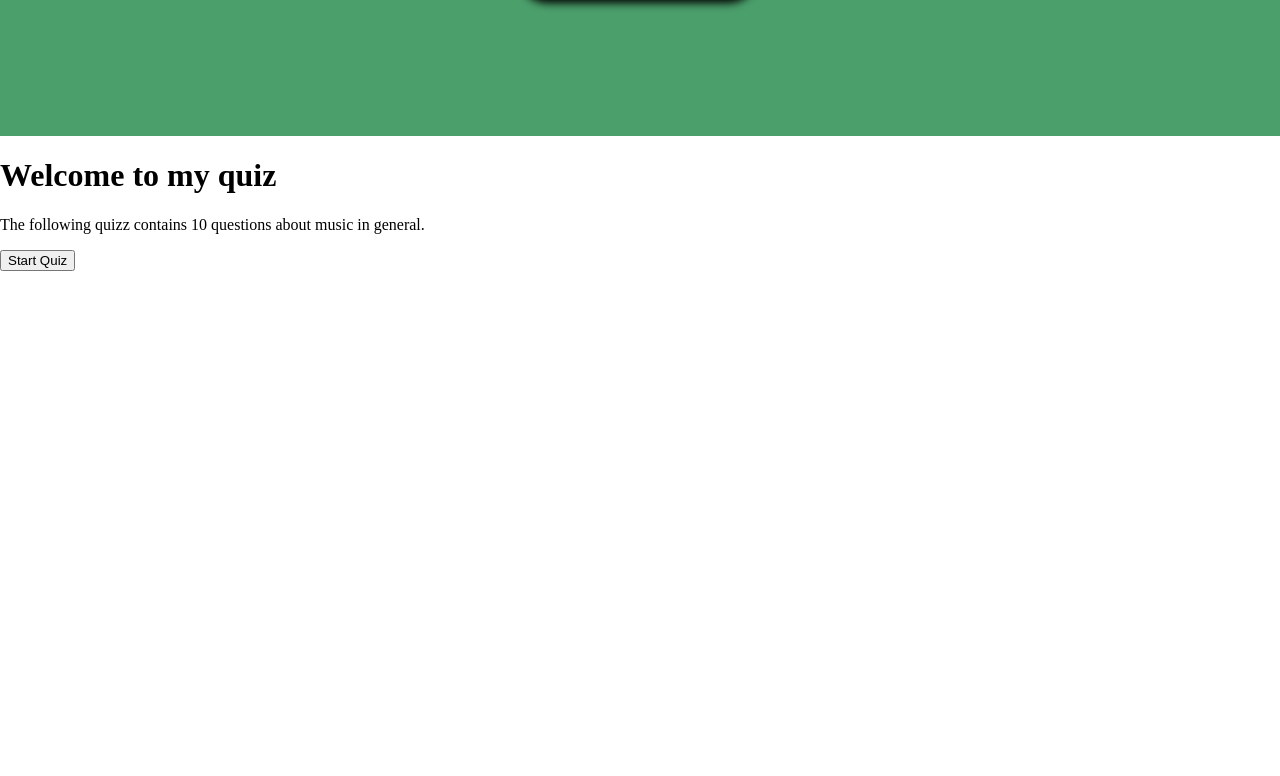
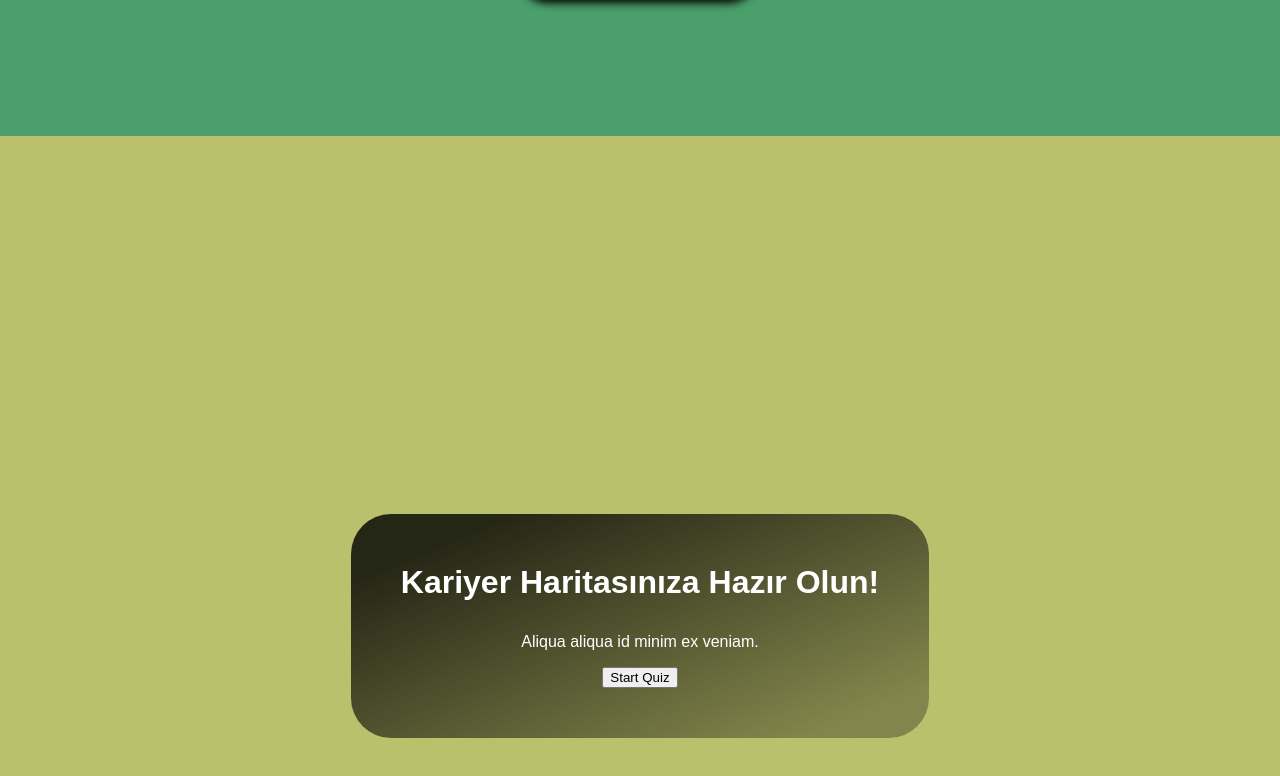
Before and after one commit to serhhan/kariyer-haritam, a React (Create React App) app: page / in a window 1280 px wide. Shown: the part 694-1470 px from the top of the page. Before the commit the page ends 965 px from the top, so only its background shows below. Built offline with nearby package versions, Linux system fonts and the light colour scheme.

Commit message:
quiz page styling structure

```diff
--- a/src/App.js
+++ b/src/App.js
@@ -1,8 +1,8 @@
 import react,{ useState } from 'react';
 import data from './Questions';
 import './App.scss';
-import QuestionContainer from "./Components/QuestionContainer";
-import Home from "./Components/Home";
+import QuestionContainer from "./Components/QuestionContainer/QuestionContainer";
+import QuestionIndex from "./Components/QuestionIndex/QuestionIndex";
 import Results from "./Components/Results";
 import Navbar from "./Components/Navbar/Navbar";
 import Homepage from "./Components/Homepage/Homepage";
@@ -98,7 +98,8 @@ function App() {
   <div>
      <Navbar />
      <Homepage />
-      {startGame ? "" : <Home handleStartGame={handleStartGame} />}
+     <div className ="QuestionArea">
+        {startGame ? "" : <QuestionIndex handleStartGame={handleStartGame} />}
         {startGame && index < questions.length ? (
           <QuestionContainer
             {...questions[index]}
@@ -116,6 +117,8 @@ function App() {
                                   ticaretPoint = {ticaretPoint} ziraatPoint = {ziraatPoint} mekanikPoint ={mekanikPoint}
                                   isAyrintiPoint = {isAyrintiPoint} edebiyatPoint = {edebiyatPoint}  sanatPoint = {sanatPoint}
                                   muzikPoint = {muzikPoint} sosyalYardimPoint = {sosyalYardimPoint} /> : ""}
+
+      </div>
   </div>
   );
 
--- a/src/App.scss
+++ b/src/App.scss
@@ -1,5 +1,17 @@
 $index-bg: #4B9F6B;
+$bg-color: #BBC06D;
 
 body {
   margin: 0;
 }
+
+.QuestionArea{
+  background: $bg-color;
+  font-family: 'Montserrat', sans-serif;
+  display: flex;
+  flex-direction: column;
+  justify-content: center;
+  align-items: center;
+  padding-top: 150px;
+  height: 85vh;
+}
--- a/src/Components/Home.js
+++ /dev/null
@@ -1,14 +0,0 @@
-import React from "react";
-
-
-const Home = ({ handleStartGame }) => (
-  <div>
-    <h1>Welcome to my quiz</h1>
-    <p>The following quizz contains 10 questions about music in general.</p>
-    <button onClick={handleStartGame}>
-      Start Quiz
-    </button>
-  </div>
-);
-
-export default Home;
--- a/src/Components/Homepage/Homepage.scss
+++ b/src/Components/Homepage/Homepage.scss
@@ -40,7 +40,7 @@ $arrow-color: #fff;
         box-shadow: -2px 5px 8px;
         cursor:pointer;
 
-        //hover + active + focus değişiklikleri eklenecek, + animasyon.
+        //hover + active + focus değişiklikleri eklenecek, + animasyon (ok tıklandığında açılabilir).
 
         *{
             margin-right: 1rem;
--- a/src/Components/Navbar/Navbar.scss
+++ b/src/Components/Navbar/Navbar.scss
@@ -46,6 +46,7 @@ nav{
                 color: $hover-color;
 
                 //colorın fixlenmesi lazım.
+                //scroll'da navbar rengi değişecek
             }
 
         }
--- a/src/Components/QuestionContainer.js
+++ /dev/null
@@ -1,19 +0,0 @@
-import React from "react";
-import Question from "./Question";
-import Options from "./Options";
-const QuestionContainer = ({
-  question,
-  handleIndex,
-  index,
-  calculatePoint,
-  fields
-}) => {
-  return (
-    <div>
-      <Question question={question} index = {index}/>
-      <Options handleIndex = {handleIndex} calculatePoint = {calculatePoint} fields = {fields} index ={index}/>
-    </div>
-  );
-};
-
-export default QuestionContainer;
--- /dev/null
+++ b/src/Components/QuestionContainer/QuestionContainer.js
@@ -0,0 +1,22 @@
+import React from "react";
+import Question from "../Question";
+import Options from "../Options";
+
+import "./QuestionContainer.scss"
+
+const QuestionContainer = ({
+  question,
+  handleIndex,
+  index,
+  calculatePoint,
+  fields
+}) => {
+  return (
+    <div className="question-container">
+      <Question className="questions" question={question} index = {index}/>
+      <Options className="options" handleIndex = {handleIndex} calculatePoint = {calculatePoint} fields = {fields} index ={index}/>
+    </div>
+  );
+};
+
+export default QuestionContainer;
--- /dev/null
+++ b/src/Components/QuestionIndex/QuestionIndex.js
@@ -0,0 +1,18 @@
+import React from "react";
+
+import './QuestionIndex.scss';
+
+
+const QuestionIndex = ({ handleStartGame }) => (
+  <div>
+    <div className="IndexContainer">
+      <h1>Kariyer Haritasınıza Hazır Olun!</h1>
+      <p>Aliqua aliqua id minim ex veniam.</p>
+      <button onClick={handleStartGame}>
+        Start Quiz
+      </button>
+    </div>
+  </div>
+);
+
+export default QuestionIndex;
--- /dev/null
+++ b/src/Components/QuestionIndex/QuestionIndex.scss
@@ -0,0 +1,26 @@
+$bg-color:linear-gradient(157.61deg, rgba(0, 0, 0, 0.8) 14.53%, rgba(0, 0, 0, 0.3) 89.08%);
+$font-color: white;
+
+.IndexContainer{
+    padding: 50px;
+    font-family: 'Montserrat', sans-serif;
+    display:flex;
+    flex-direction: column;
+    align-items: center;
+    background: $bg-color;
+    backdrop-filter: blur(40px);
+    color: $font-color;
+    border-radius: 40px;
+
+    h1{
+        margin:0;
+    }
+
+    p{
+        padding: 1rem 0 0rem 0;
+    }
+
+    button{
+
+    }
+}
```
Also changed, not shown: src/Components/QuestionContainer/QuestionContainer.scss (added). Lines whose indentation alone changed are shown as unchanged.
